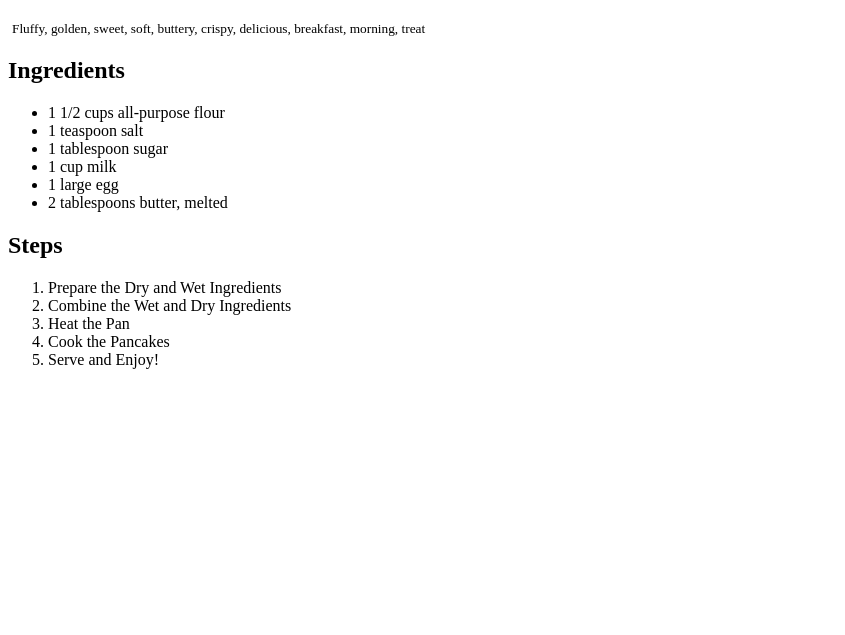
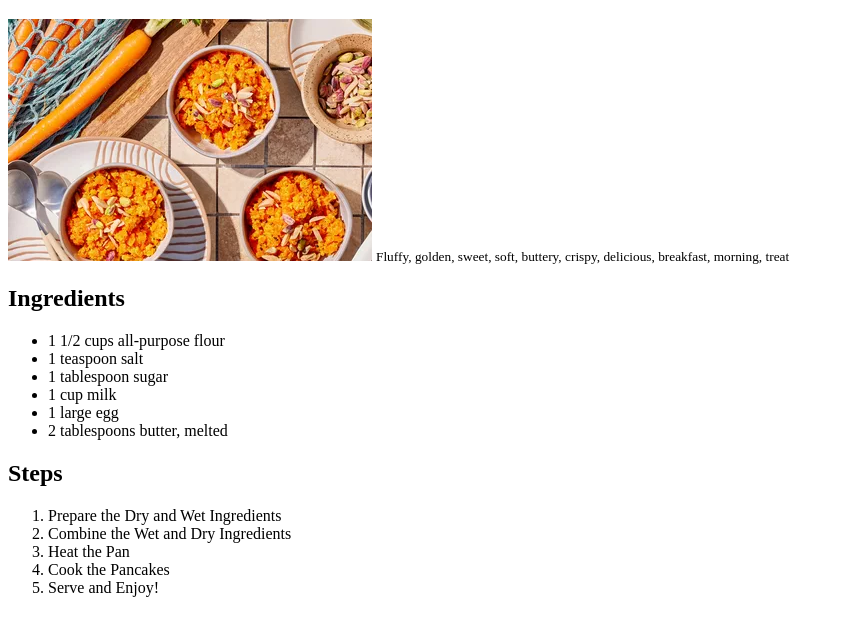
Before and after one commit to muraya-pixel/Odin_recipes, a plain HTML site: page carrots.html in a window 1280 px wide. Shown: the part 61-696 px from the top of the page, without its empty margins (0-845 px from the left). Drawn offline with Linux system fonts and the light colour scheme.

Commit message:
Update carrots.html

```diff
--- a/carrots.html
+++ b/carrots.html
@@ -7,7 +7,7 @@
 </head>
 <body>
     <h1>Pancakes</h1>
-    <img src="/recipes/carrots.webp" alt="">
+    <img src="carrots.webp" alt="">
 <small>Fluffy, golden, sweet, soft, buttery, crispy, delicious, breakfast, morning, treat</small>
 
 <h2>Ingredients</h2>
```
